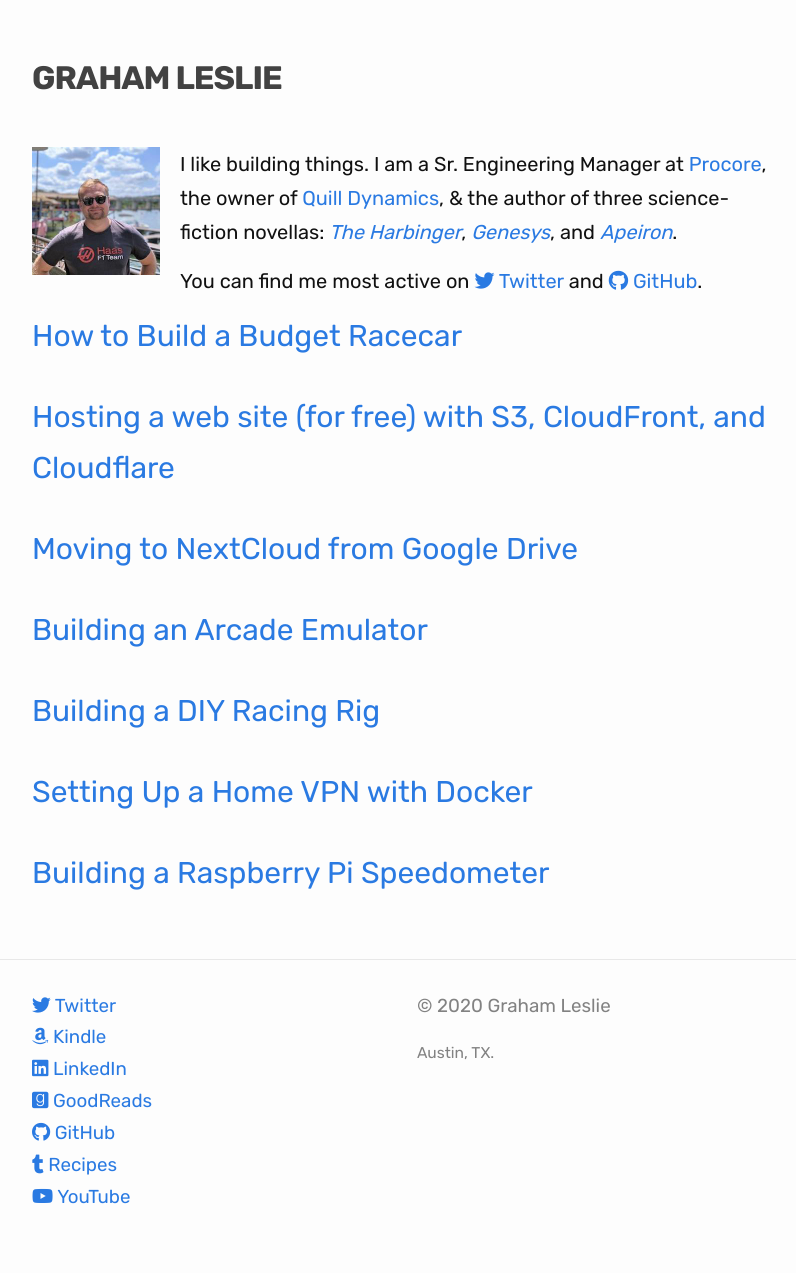
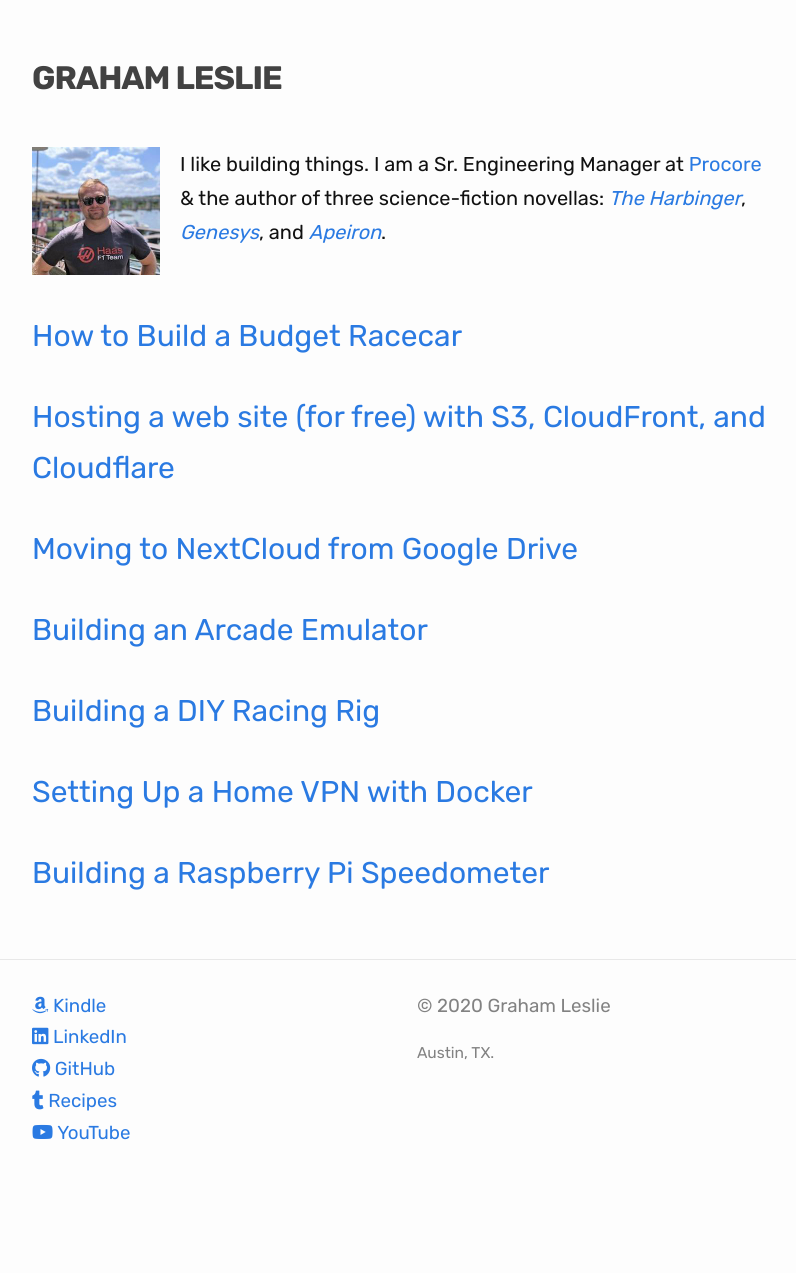
Before and after one commit to grahamleslie/grahamleslie.github.io, a Jekyll site: the page built from index.markdown, in a window 1280 px wide. Shown: the whole page, without its empty margins (238-1034 px from the left). Built offline with Jekyll 4.4.1, drawn with Linux system fonts in a browser that asks for light colours; nearby versions of some CDN libraries; after the commit the page ends 1209 px from its top, so only the background shows below that.

Commit message:
Cleans up

```diff
--- a/_includes/footer.html
+++ b/_includes/footer.html
@@ -5,14 +5,6 @@
     <div class="footer-col-wrapper">
       <div class="footer-col">
         <p>
-          <a
-            href="https://twitter.com/grahamleslie"
-            target="_blank"
-            rel="noopener noreferrer"
-          >
-            <i class="fab fa-twitter"></i> Twitter</a
-          >
-          <br />
           <a
             href="https://www.amazon.com/Graham-Leslie/e/B07MQFQWDQ"
             target="_blank"
@@ -25,13 +17,6 @@
             target="_blank"
             rel="noopener noreferrer"
             ><i class="fab fa-linkedin"></i> LinkedIn</a
-          >
-          <br />
-          <a
-            href="https://www.goodreads.com/author/show/19773690.Graham_Leslie"
-            target="_blank"
-            rel="noopener noreferrer"
-            ><i class="fab fa-goodreads"></i> GoodReads</a
           >
           <br />
           <a
--- a/_layouts/home.html
+++ b/_layouts/home.html
@@ -18,14 +18,7 @@ layout: default
         I like building things. I am a Sr. Engineering Manager at
         <a href="https://procore.com" target="_blank" rel="noopener noreferrer"
           >Procore</a
-        >, the owner of
-        <a
-          href="https://quilldynamics.com"
-          target="_blank"
-          rel="noopener noreferrer"
-          >Quill Dynamics</a
-        >,
-        & the author of three science-fiction novellas:
+        > & the author of three science-fiction novellas:
         <a
           href="https://www.amazon.com/Harbinger-Graham-Leslie-ebook/dp/B07MJJVQY1/ref=sr_1_7?ie=UTF8&qid=1547266859&sr=8-7&keywords=graham+leslie"
           target="_blank"
@@ -38,23 +31,6 @@ layout: default
         ><i>Apeiron</i></a
       >.
       </p>
-      <p class="lead">
-        You can find me most active on
-        <a
-          href="https://twitter.com/grahamleslie"
-          target="_blank"
-          rel="noopener noreferrer"
-        >
-          <i class="fab fa-twitter"></i> Twitter</a
-        >
-        and
-        <a
-          href="https://github.com/grahamleslie"
-          target="_blank"
-          rel="noopener noreferrer"
-          ><i class="fab fa-github"></i> GitHub</a
-        >.
-      </p>
     </div>
     {{ content }}
   </div>
```
